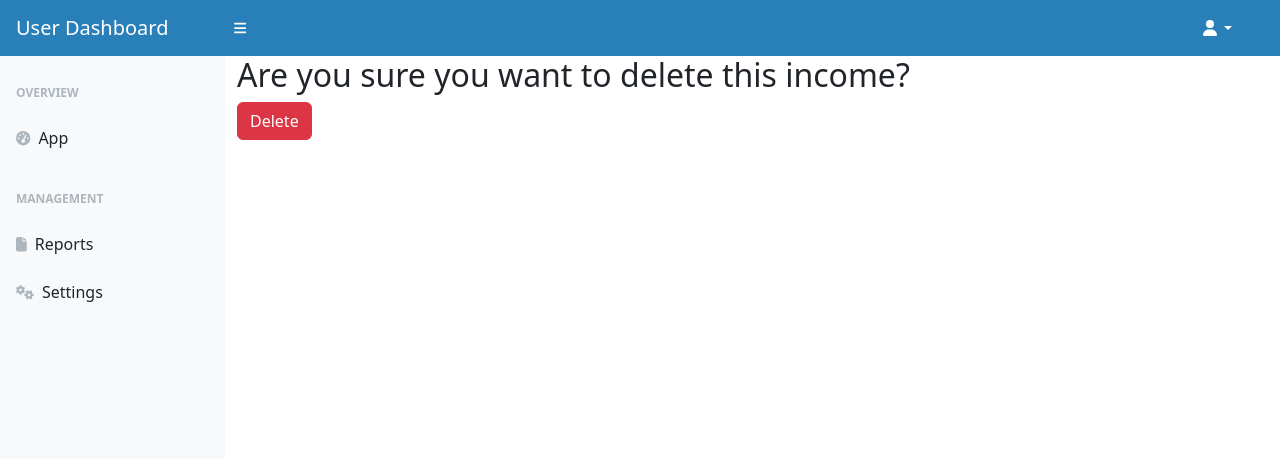
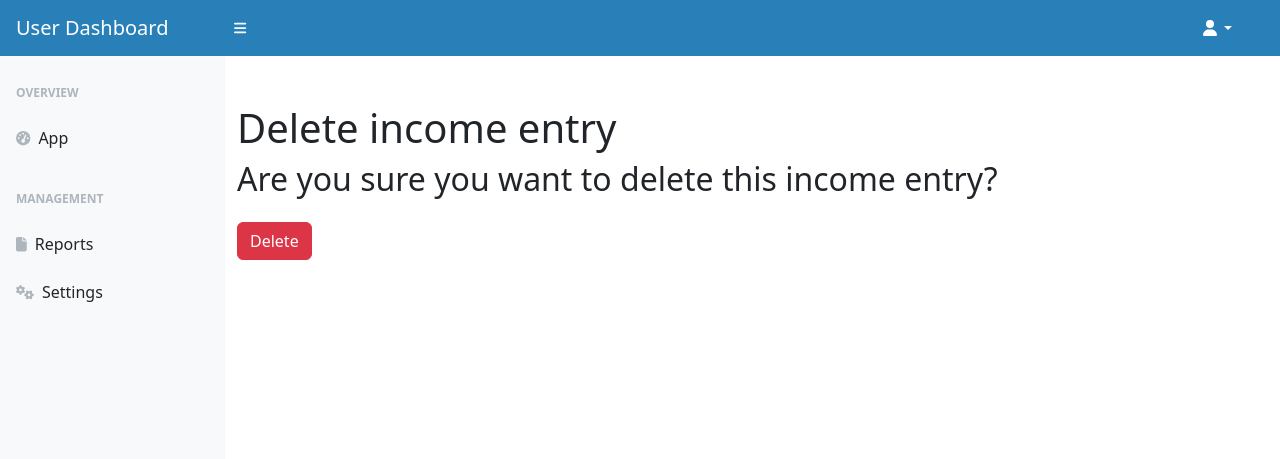
Before and after one commit to stephendawsondev/janhackathonteam11, a Django app: page /incomes/delete/1/ in a window 1280 px wide. Shown: the top 459 px of the page. Run offline with Django 5.2, Linux system fonts and the light colour scheme; a user stored in the database is signed in; tables that the repository leaves empty hold one stand-in row (values such as "Sample post"); some libraries are stand-ins or nearby versions.

Commit message:
update delete income form

```diff
--- a/budgetplanner/transactions/templates/transactions/delete_income.html
+++ b/budgetplanner/transactions/templates/transactions/delete_income.html
@@ -1,10 +1,18 @@
 {% extends 'dashboard-base/base.html' %}
 {% block content %}
-<div class="container">
-    <h2>Are you sure you want to delete this income?</h2>
-    <form method="post">
-        {% csrf_token %}
-        <button type="submit" class="btn btn-danger">Delete</button>
-    </form>
-</div>
+<section>
+    <div class="container section-content mt-5">
+        <h1>Delete income entry</h1>
+        <h2 class="page-title">Are you sure you want to delete this income entry?</h2>
+        <form method="post">
+            {% csrf_token %}
+            {% for field in form %}
+            <div class="form-group mt-3">
+                {{ field|as_crispy_field }}
+            </div>
+            {% endfor %}
+            <button type="submit" class="btn btn-danger mt-3">Delete</button>
+        </form>
+    </div>
+</section>
 {% endblock %}
```
